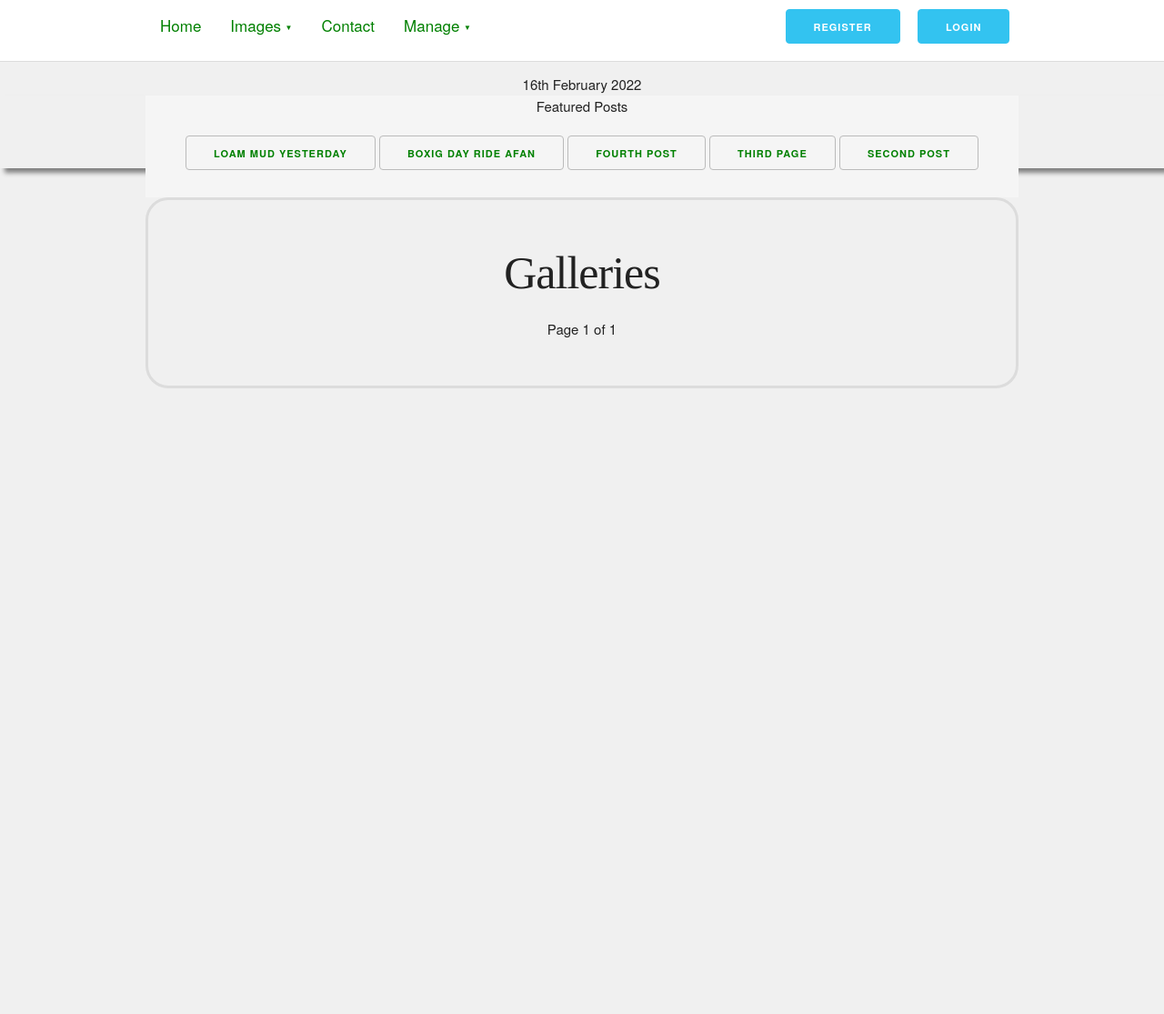
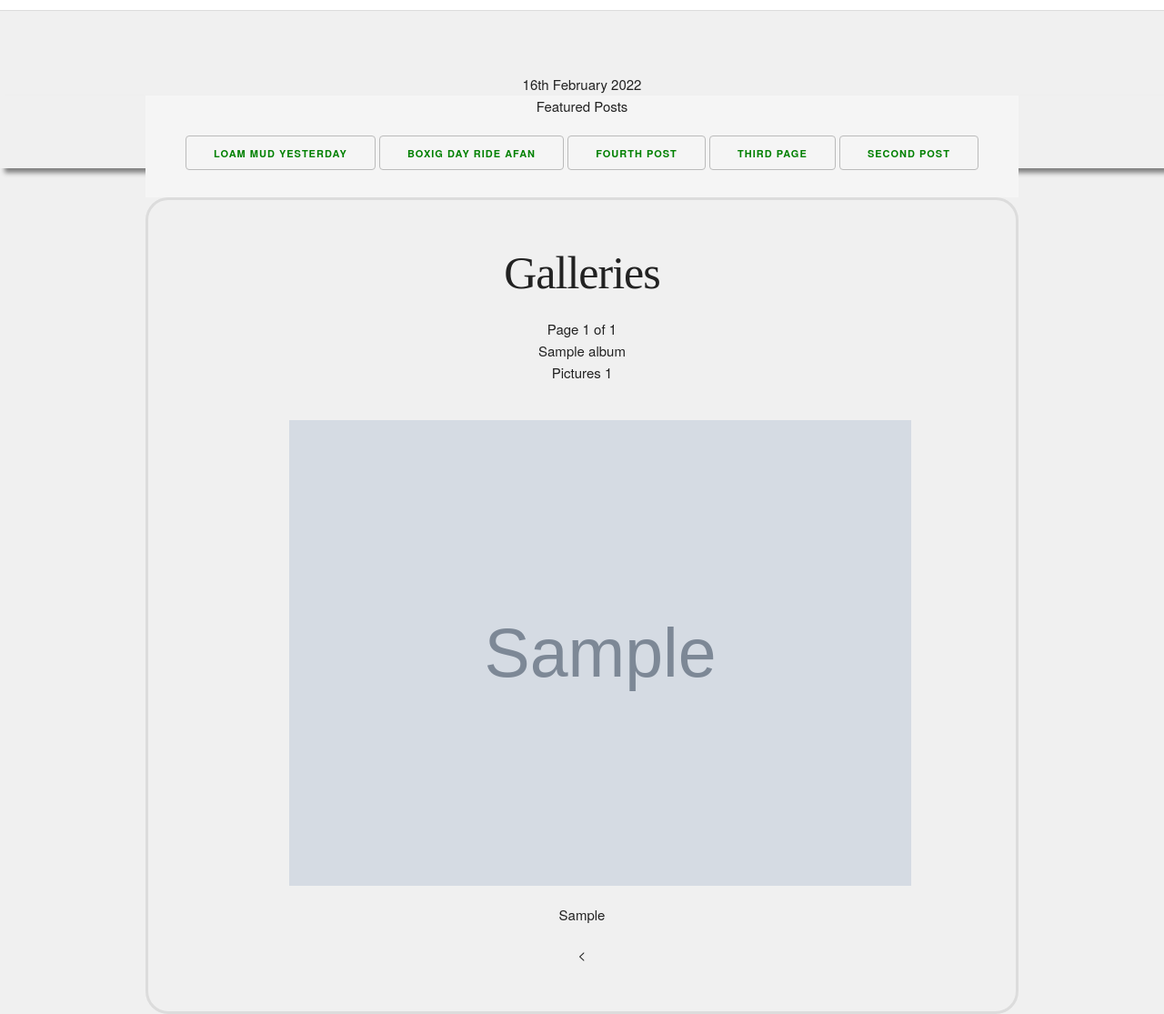
Before and after one commit to rob8624/test, a Django app: page /myblog/gallery/ in a window 1280 px wide. Shown: the whole page at 91% size. Before the commit the page ends 427 px from the top, so only its background shows below. Run offline with Django 4.2, Linux system fonts and the light colour scheme; data comes from the database, SQL or seed files in the repository; tables that the repository leaves empty hold one stand-in row (values such as "Sample post"); grey boxes marked "Sample" are stand-in pictures; parts of the project's set-up code (start-up, migrations or seed data) failed here and were passed over; some libraries are stand-ins or nearby versions.

Commit message:
gallery list working

```diff
--- a/blog/myblog/models.py
+++ b/blog/myblog/models.py
@@ -155,10 +155,14 @@ class Album(models.Model):
 
 class Photo(models.Model):
     image = models.ImageField(upload_to='images')
-    thumbnail = ImageSpecField(source='image',
+    mid_thumbnail = ImageSpecField(source='image',
                                       processors=[ResizeToFit(320, 250)],
                                       format='JPEG',
-                                      options={'quality': 60})
+                                      options={'quality': 100})
+    gallery_thumbnail = ImageSpecField(source='image',
+                                   processors=[ResizeToFit(800, 600)],
+                                   format='JPEG',
+                                   options={'quality': 100})
     title = models.CharField(max_length=100)
     albums = models.ManyToManyField(Album, blank=True, related_name='photos')
     feature_image = models.BooleanField(default=False)
--- a/blog/myblog/static/css/custom.css
+++ b/blog/myblog/static/css/custom.css
@@ -20,7 +20,7 @@ input, textarea {
 	display: block;
 	max-width: 100%;
 	width: 100%;
-	height: auto; }
+	height: auto%; }
 
 
 a:link {
--- a/blog/myblog/templates/Gallery/gallery_list.html
+++ b/blog/myblog/templates/Gallery/gallery_list.html
@@ -3,19 +3,21 @@
 {% block header %}{% endblock %}
 {% block content %}
 
-    <div class="main">
+<div class="container">
 <h1>Galleries</h1>
         <!-- Albums  -->
- {% include 'pagination.html' with page=galleries %}
+    {% include 'pagination.html' with page=galleries %}
 
-
-        {% for album in galleries %}
-                <ul>
-               <div class="title">{{ album.title }} ({{ album.photos.count }} images)</div>
-            </ul>
-        <img src="{{ MEDIA_URL }}{{ album.thumb.thumbnail.url }}" />
-         {% endfor %}
-
+    <div class="row">
+        <div class="twelve columns">
+            {% for album in galleries %}
+            <div>{{ album.title }} <h6>Pictures {{ album.photos.count }}</h6></div>
+				<img src="{{ MEDIA_URL }}{{ album.thumb.gallery_thumbnail.url }}"
+                     class="u-img-responsive" style="padding:20px;">
+            <div><h6>{{ album.thumb.info }}</h6>
+            {% endfor %}
+		<
+    </div>
 
 
 
--- a/blog/myblog/templates/blog/base.html
+++ b/blog/myblog/templates/blog/base.html
@@ -25,7 +25,7 @@
                      {% for images in image_featured %}
 
 
-                        <img src="{{images.thumbnail.url }}" style="max-height: 400px;"/>
+                        <img src="{{images.mid_thumbnail.url }}" style="max-height: 400px;"/>
                     {% endfor %}
                     <h6>Subscribe</h6>
                     <hr class="solid">
--- a/blog/myblog/views.py
+++ b/blog/myblog/views.py
@@ -138,7 +138,7 @@ def post_search(request):
 
 
 def gallery_list(request):
-    gallery = Album.objects.filter(public=False)
+    gallery = Album.objects.filter(public=True)
     paginator = Paginator(gallery, 3)
     page = request.GET.get('page')
     try:
```
